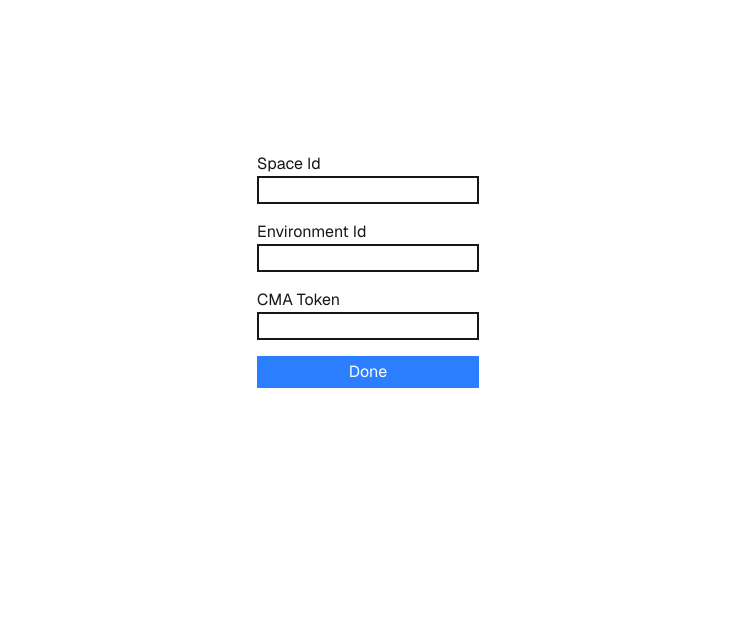
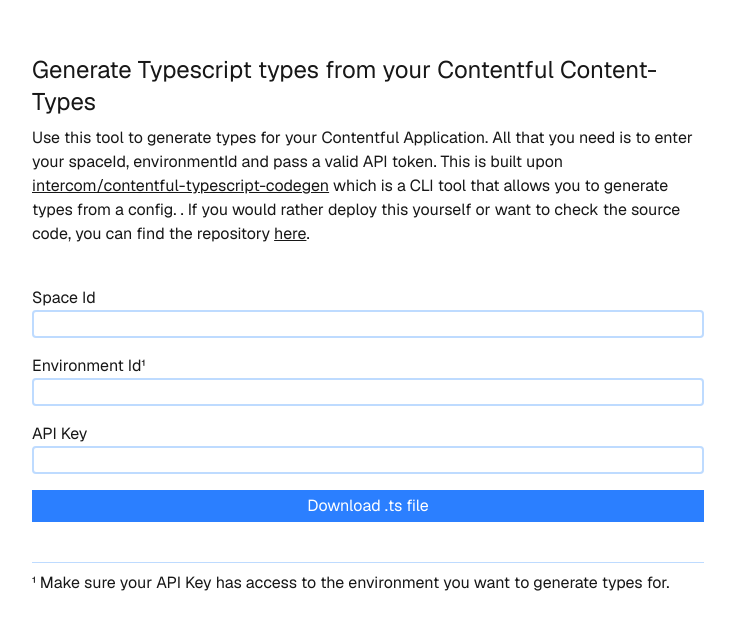
Before and after one commit to marlonschlosshauer/contentful-schema-generator, a Next.js app: page / in a window 1280 px wide. Shown: the part 110-740 px from the top of the page, without its empty margins (272-1007 px from the left). Built offline with nearby package versions, Linux system fonts and the light colour scheme.

Commit message:
Polish happy path

```diff
--- a/src/app/page.tsx
+++ b/src/app/page.tsx
@@ -2,6 +2,7 @@
 
 import { getTypes, GetTypesState } from "@/actions/getTypes";
 import { Input } from "@/components/Input";
+import Link from "next/link";
 import { useActionState, useEffect } from "react";
 
 const base = {
@@ -22,20 +23,57 @@
 
   return (
     <div className="grid grid-rows-[20px_1fr_20px] items-center justify-items-center min-h-screen p-8 pb-20 gap-16 sm:p-20 font-[family-name:var(--font-geist-sans)]">
-      <main className="flex flex-col gap-4 row-start-2 items-center sm:items-start">
+      <main className="flex flex-col gap-10 row-start-2 items-star max-w-2xl w-full">
+        <section aria-label="Tool introduction" className="flex flex-col gap-2">
+          <h1 className="text-2xl">
+            Generate Typescript types from your Contentful Content-Types
+          </h1>
+          <p>
+            Use this tool to generate types for your Contentful Application. All
+            that you need is to enter your spaceId, environmentId and pass a
+            valid API token. This is built upon{" "}
+            <Link
+              className="underline"
+              href="https://github.com/intercom/contentful-typescript-codegen"
+            >
+              intercom/contentful-typescript-codegen
+            </Link>{" "}
+            which is a CLI tool that allows you to generate types from a config.
+            . If you would rather deploy this yourself or want to check the
+            source code, you can find the repository{" "}
+            <Link
+              className="underline"
+              href="https://github.com/marlonschlosshauer/contentful-schema-generator"
+              target="_blank"
+            >
+              here
+            </Link>
+            .
+          </p>
+        </section>
+        <section aria-label="Inputs for the tool">
           <form action={generate} className="flex flex-col gap-4">
             <Input name="spaceId" label="Space Id" required />
-          <Input name="environmentId" label="Environment Id" required />
-          <Input name="token" label="CMA Token" required />
+            <Input name="environmentId" label="Environment Id¹" required />
+            <Input name="token" label="API Key" required />
             <button
               type="submit"
               disabled={loading || state.status === "success"}
               className="bg-blue-500 text-white p-1 hover:bg-blue-600"
             >
-            {state.status === "success" ? "Submit" : "Done"}
+              {state.status !== "success" ? "Download .ts file" : "Done"}
             </button>
           </form>
-        <br />
+        </section>
+        <section aria-label="hints" className="flex flex-col gap-2">
+          <hr className="border-blue-200" />
+          <ul>
+            <li>
+              ¹ Make sure your API Key has access to the environment you want to
+              generate types for.
+            </li>
+          </ul>
+        </section>
       </main>
     </div>
   );
--- a/src/components/Input.tsx
+++ b/src/components/Input.tsx
@@ -17,7 +17,7 @@
         name={name}
         required={required}
         type="text"
-        className="border-2 border-solid border-sm"
+        className="border-2 border-solid rounded-sm border-blue-200"
       />
     </div>
   );
```
Lines whose indentation alone changed are shown as unchanged.
